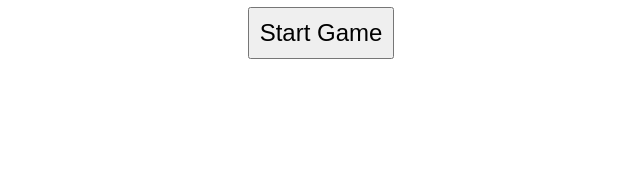
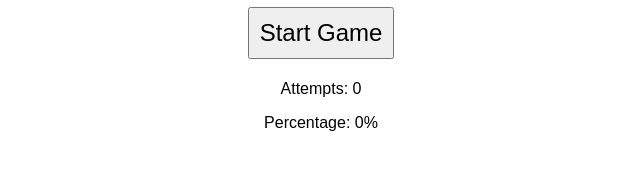
Before and after one commit to HassanHarb92/HassanHarb92.github.io, a plain HTML site: page index.html in a window 1280 px wide. Shown: the part 148-318 px from the top of the page, without its empty margins (319-959 px from the left). Drawn offline with Linux system fonts and the light colour scheme.

Commit message:
Update index.html

```diff
--- a/index.html
+++ b/index.html
@@ -16,6 +16,8 @@
       <button id="element2" onclick="checkAnswer(2)"></button>
     </div>
     <button id="start-button" onclick="startGame()">Start Game</button>
+    <p id="attempts">Attempts: 0</p>
+    <p id="percentage">Percentage: 0%</p>
   </div>
   <script src="script.js"></script>
 </body>
```
